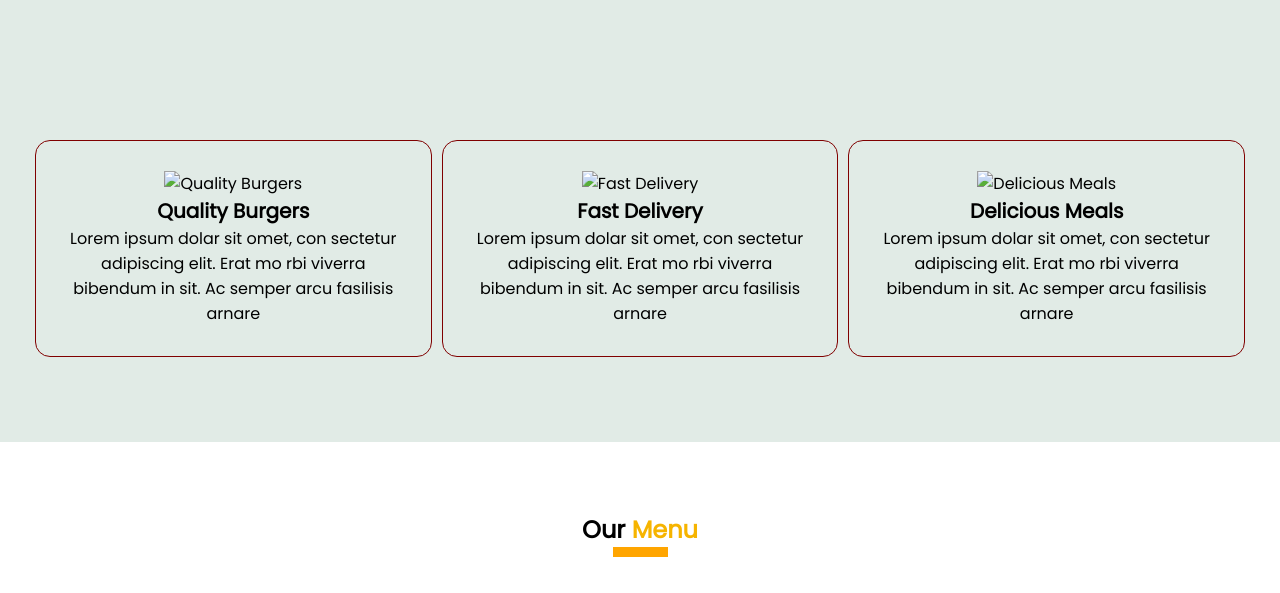
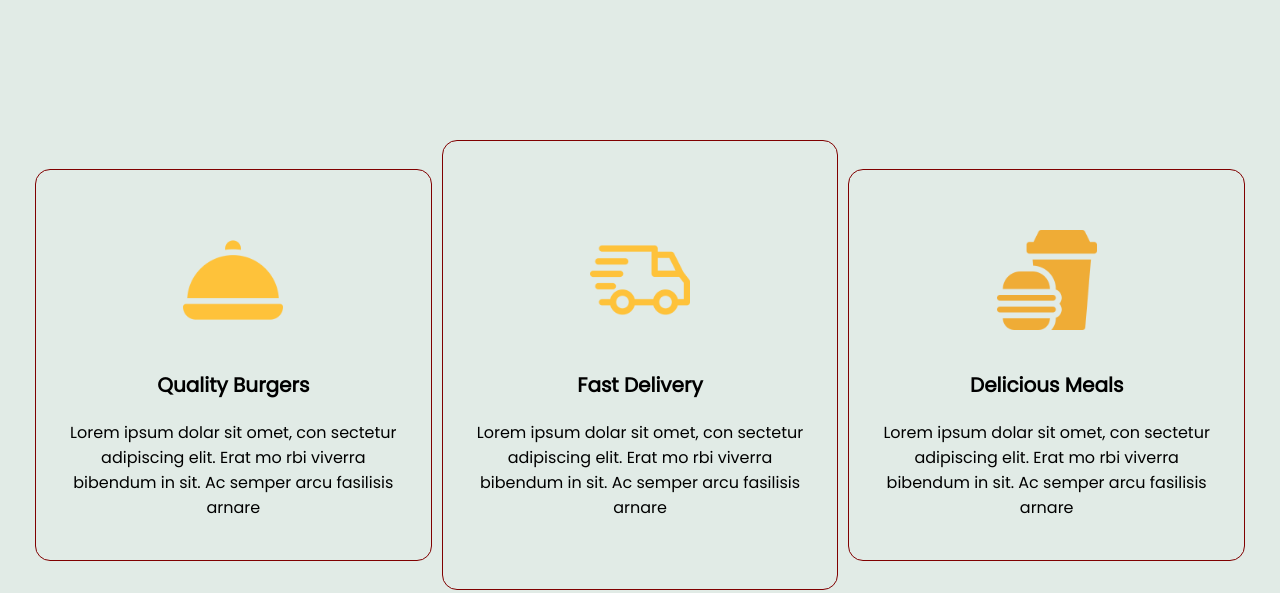
Before and after one commit to kiborgok/burger_palace, a plain HTML site: page index.html in a window 1280 px wide. Shown: the part 560-1153 px from the top of the page. Drawn offline with Linux system fonts and the light colour scheme.

Commit message:
add offers section images

```diff
--- a/index.html
+++ b/index.html
@@ -56,20 +56,20 @@
             </div>
         </header>
         <section class="offer-items">
-            <div>
-                <img src="" alt="Quality Burgers">
+            <div class="offer-items-div">
+                <img src="./images/food-tray.png" alt="Quality Burgers" width="100px">
                 <article><strong>Quality Burgers</strong></article>
                 <p>Lorem ipsum dolar sit omet, con sectetur adipiscing elit. Erat mo rbi viverra
                 bibendum in sit. Ac semper arcu fasilisis arnare</p>
             </div>
-            <div>
-                <img src="" alt="Fast Delivery">
+            <div class="offer-items-div" style="min-height: 450px;">
+                <img src="./images/delivery.png" alt="Fast Delivery" width="100px">
                 <article><strong>Fast Delivery</strong></article>
                 <p>Lorem ipsum dolar sit omet, con sectetur adipiscing elit. Erat mo rbi viverra
                 bibendum in sit. Ac semper arcu fasilisis arnare</p>
             </div>
-            <div>
-                <img src="" alt="Delicious Meals">
+            <div class="offer-items-div">
+                <img src="./images/fast-food.png" alt="Delicious Meals" width="100px">
                 <article><strong>Delicious Meals</strong></article>
                 <p>Lorem ipsum dolar sit omet, con sectetur adipiscing elit. Erat mo rbi viverra
                 bibendum in sit. Ac semper arcu fasilisis arnare</p>
--- a/style.css
+++ b/style.css
@@ -131,19 +131,29 @@ main{
     flex-direction: column;
     justify-content: center;
     align-items: center;
-    border: 0.5px solid maroon;
+    border: 1px solid maroon;
     border-radius: 15px;
-    padding: 30px;
+    padding: 30px 20px;
     margin: 5px;
+}
+
+.offer-items-div{
+    display: flex;
 }
 
 .offer-items > div > article{
     color: maroon;
     font-size: 20px;
+    margin: 10px 5px;
 }
 
 .offer-items > div > p{
     text-align: center;
+    margin: 10px 5px;
+}
+
+.offer-items>div>img {
+    margin: 30px 0px;
 }
 
 .burger-types{
```
Also changed, not shown: images/delivery.png (added), images/fast-food.png (added), images/food-tray.png (added).
